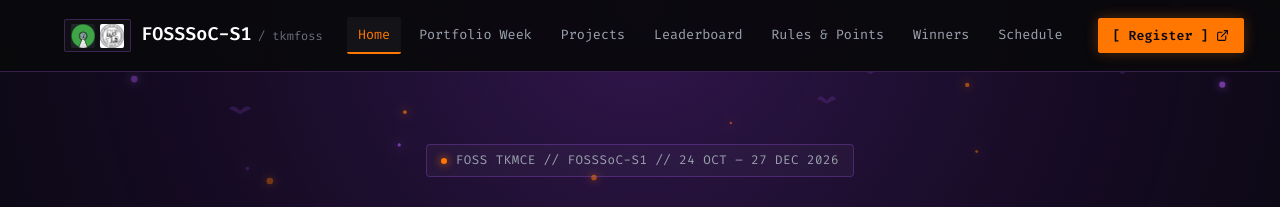
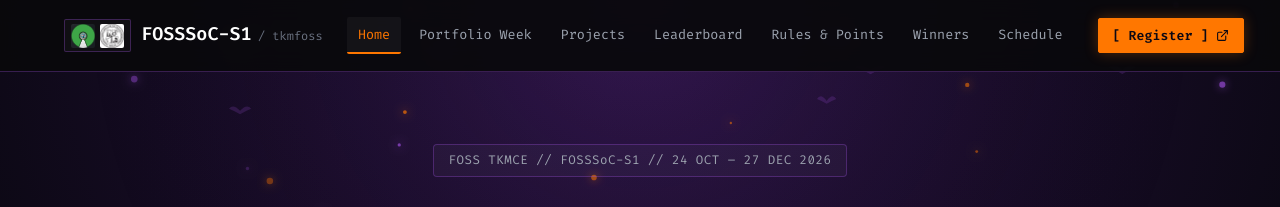
Before and after one commit to PrinzeZ/FOSSSoC-S1, a React (Vite) app: page /#/ in a window 1280 px wide. Shown: the top 207 px of the page. Built offline with nearby package versions, Linux system fonts and the light colour scheme.

Commit message:
style(hero): remove glowing orange dot from hero eyebrow tag

```diff
--- a/src/pages/HomePage.jsx
+++ b/src/pages/HomePage.jsx
@@ -74,7 +74,6 @@
               style={{
                 display: 'inline-flex',
                 alignItems: 'center',
-                gap: '0.55rem',
                 padding: '0.35rem 0.9rem',
                 borderRadius: 'var(--radius-md)',
                 border: '1px solid var(--theme-border)',
@@ -86,16 +85,6 @@
                 letterSpacing: '0.04em'
               }}
             >
-              <span
-                style={{
-                  display: 'inline-block',
-                  width: '6px',
-                  height: '6px',
-                  borderRadius: '50%',
-                  background: 'var(--theme-primary)',
-                  boxShadow: '0 0 8px var(--theme-primary)'
-                }}
-              />
               <span>{CONFIG.ORGANIZER} // {CONFIG.NAME} // 24 OCT – 27 DEC 2026</span>
             </div>
 
```
